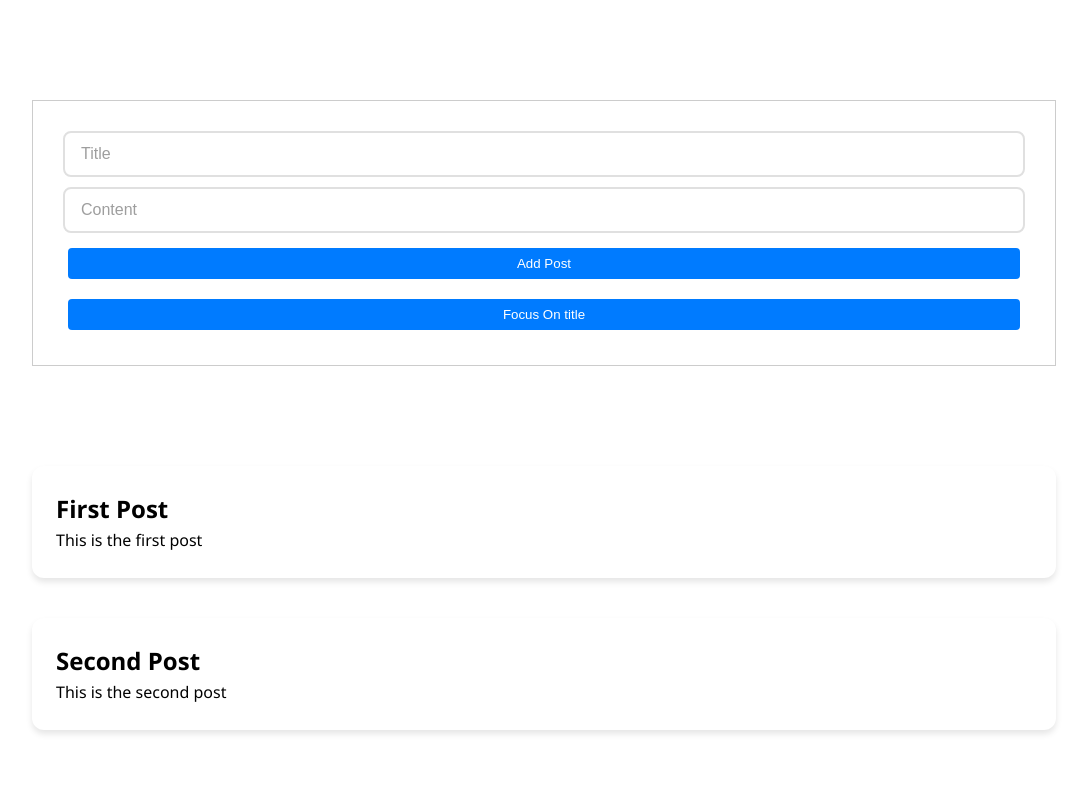
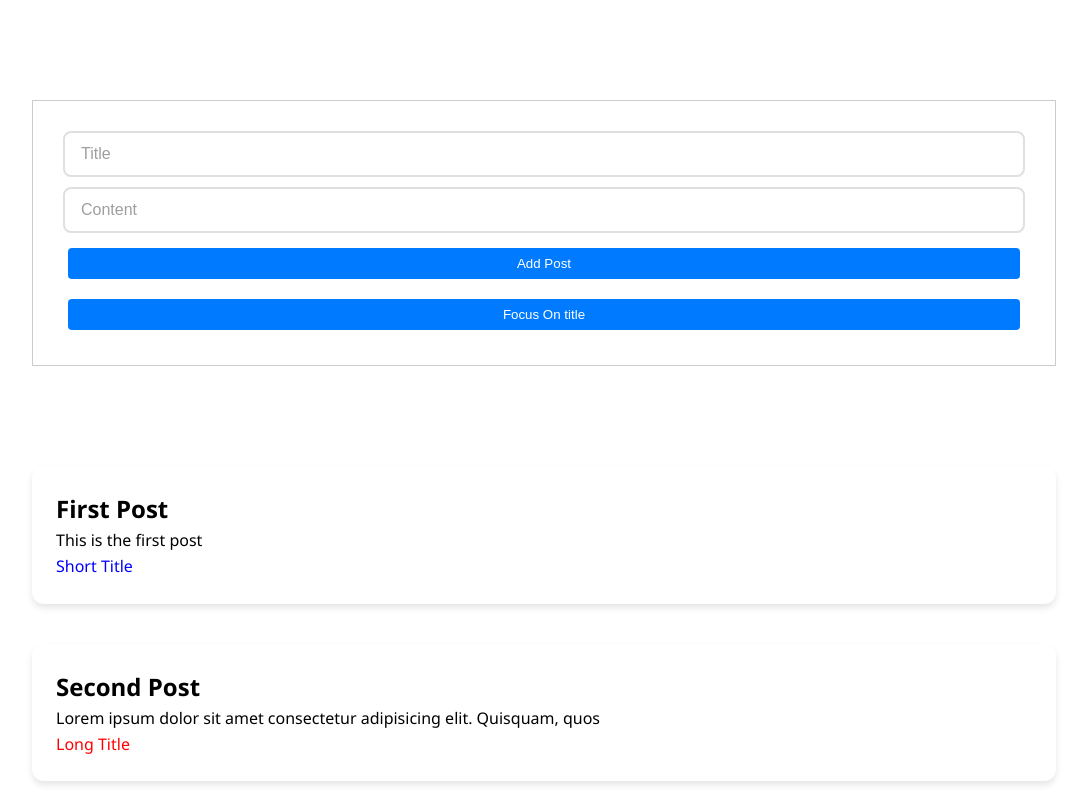
Before and after one commit to AshotHeb/Angular-Basics, an Angular app: page / in a window 1280 px wide. Shown: the whole page, without its empty margins (96-1183 px from the left). Built offline with nearby package versions, Linux system fonts and the light colour scheme.

Commit message:
@Angular Basics/lesson3/components -- 1.ng-content -- like React's children prop 2.exercise -- if the title of a post is long than 10 return the message of long post , else short post

```diff
--- a/src/app/posts/post/post.component.html
+++ b/src/app/posts/post/post.component.html
@@ -1,4 +1,5 @@
 <div class="card">
   <h2>{{ post.title }}</h2>
   <p>{{ post.content }}</p>
+  <ng-content></ng-content>
 </div>
--- a/src/app/posts/posts.component.html
+++ b/src/app/posts/posts.component.html
@@ -1,6 +1,13 @@
 <div class="posts">
   <app-post-input (postAdded)="addPost($event)"></app-post-input>
   <div class="posts-list">
-    <app-post *ngFor="let post of posts" [post]="post"></app-post>
+    <app-post *ngFor="let post of posts" [post]="post">
+      <p *ngIf="post.title.length > 10; else shortTitle" class="long-title">
+        Long Title
+      </p>
+      <ng-template #shortTitle>
+        <p class="short-title">Short Title</p>
+      </ng-template>
+    </app-post>
   </div>
 </div>
--- a/src/app/posts/posts.component.scss
+++ b/src/app/posts/posts.component.scss
@@ -11,3 +11,11 @@
   flex-direction: column;
   gap: 40px;
 }
+
+.long-title {
+  color: red;
+}
+
+.short-title {
+  color: blue;
+}
--- a/src/app/posts/posts.component.ts
+++ b/src/app/posts/posts.component.ts
@@ -24,7 +24,8 @@ export class PostsComponent {
     },
     {
       title: 'Second Post',
-      content: 'This is the second post',
+      content:
+        'Lorem ipsum dolor sit amet consectetur adipisicing elit. Quisquam, quos',
       id: 2,
     },
   ];
```
